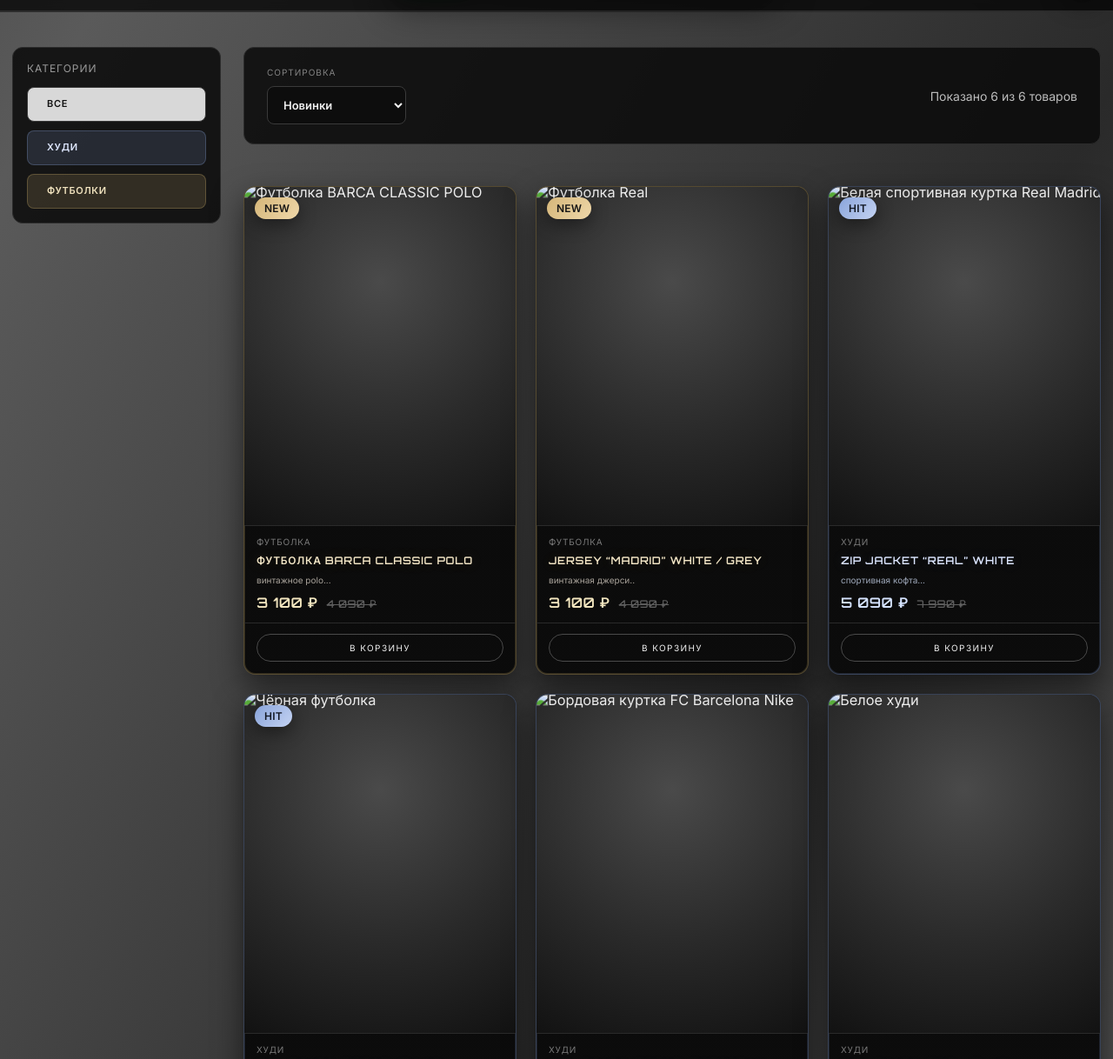
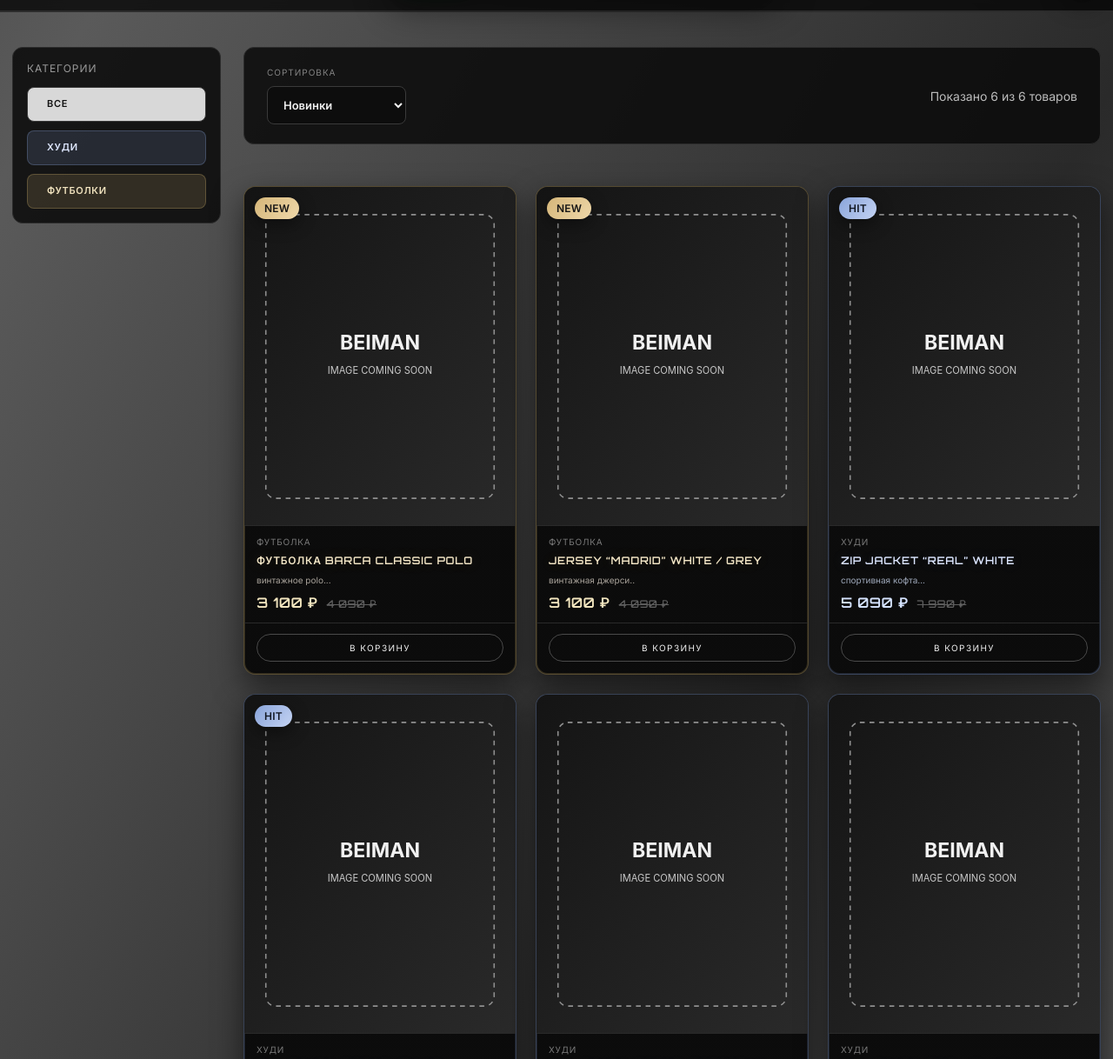
Before and after one commit to mishak228228-creator/beiman-site, a website: page index.html in a window 1280 px wide. Shown: the part 67-1285 px from the top of the page at 87% size. Drawn offline with Linux system fonts and the light colour scheme.

Commit message:
Fix assets serving and deployment paths

```diff
--- a/index.html
+++ b/index.html
@@ -235,7 +235,7 @@
               <a class="product-link" href="#">
                 <div class="product-media">
                   <img
-                    src="/assets/c__Users_User_AppData_Roaming_Cursor_User_workspaceStorage_73735b8900f2d3f26b177be60bb74018_images_photo_2026-04-08_21-24-44-be7e1c7f-c3e7-496b-ae99-5784770accf7.png"
+                    src="/assets/product-placeholder.svg"
                     alt="Белая спортивная куртка Real Madrid"
                   />
                   <span class="product-badge">HIT</span>
@@ -256,7 +256,7 @@
               <a class="product-link" href="#">
                 <div class="product-media">
                   <img
-                    src="/assets/c__Users_User_AppData_Roaming_Cursor_User_workspaceStorage_73735b8900f2d3f26b177be60bb74018_images_photo_2026-04-08_21-24-40-f0b3b725-8b15-4229-8097-77b86de7e3b5.png"
+                    src="/assets/product-placeholder.svg"
                     alt="Чёрная футболка"
                   />
                   <span class="product-badge">HIT</span>
@@ -277,7 +277,7 @@
               <a class="product-link" href="#">
                 <div class="product-media">
                   <img
-                    src="/assets/c__Users_User_AppData_Roaming_Cursor_User_workspaceStorage_73735b8900f2d3f26b177be60bb74018_images_photo_2026-04-08_21-24-38-e1b935f4-01fb-498c-a73a-d2ea1cbc1de3.png"
+                    src="/assets/product-placeholder.svg"
                     alt="Бордовая куртка FC Barcelona Nike"
                   />
                   <span class="product-badge product-badge--empty"></span>
@@ -298,7 +298,7 @@
               <a class="product-link" href="#">
                 <div class="product-media">
                   <img
-                    src="/assets/c__Users_User_AppData_Roaming_Cursor_User_workspaceStorage_73735b8900f2d3f26b177be60bb74018_images_photo_2026-04-08_21-24-42-a0e7e20f-536e-4a68-864b-d4ba0186667c.png"
+                    src="/assets/product-placeholder.svg"
                     alt="Белое худи"
                   />
                   <span class="product-badge product-badge--empty"></span>
@@ -319,7 +319,7 @@
               <a class="product-link" href="#">
                 <div class="product-media">
                   <img
-                    src="/assets/c__Users_User_AppData_Roaming_Cursor_User_workspaceStorage_73735b8900f2d3f26b177be60bb74018_images_photo_2026-04-09_13-58-09-60c1492f-9428-4f54-b47f-7ea217c83894.png"
+                    src="/assets/product-placeholder.svg"
                     alt="Футболка BARCA CLASSIC POLO"
                   />
                   <span class="product-badge">NEW</span>
@@ -340,7 +340,7 @@
               <a class="product-link" href="#">
                 <div class="product-media">
                   <img
-                    src="/assets/c__Users_User_AppData_Roaming_Cursor_User_workspaceStorage_73735b8900f2d3f26b177be60bb74018_images_photo_2026-04-09_14-00-25-fe701520-ac18-4e7b-b2ea-a274f6469e88.png"
+                    src="/assets/product-placeholder.svg"
                     alt="Футболка Real"
                   />
                   <span class="product-badge">NEW</span>
--- a/script.js
+++ b/script.js
@@ -414,7 +414,7 @@
     oldPrice: "7 990 ₽",
     badge: "HIT",
     image:
-      "/assets/c__Users_User_AppData_Roaming_Cursor_User_workspaceStorage_73735b8900f2d3f26b177be60bb74018_images_photo_2026-04-08_21-24-44-be7e1c7f-c3e7-496b-ae99-5784770accf7.png",
+      "/assets/product-placeholder.svg",
     imageAlt: "Белая спортивная куртка Real Madrid",
     lead:
       "Стильная спортивная кофта на молнии в винтажном стиле. Выполнена из плотной ткани lining собственного производства, которая сохраняет форму и обеспечивает комфортную посадку без лишнего объема. Контрастные вставки и аккуратная вышивка придают изделию премиальный внешний вид, делая его универсальным выбором как для повседневной носки, так и для стильных образов. Мягкий и приятный к телу материал обеспечивает комфорт в течение всего дня, а продуманный крой гарантирует удобство и свободу движений. Фирменные элементы выполнены с высокой износостойкостью, сохраняя внешний вид даже после множества стирок.",
@@ -433,7 +433,7 @@
     oldPrice: "7 990 ₽",
     badge: "HIT",
     image:
-      "/assets/c__Users_User_AppData_Roaming_Cursor_User_workspaceStorage_73735b8900f2d3f26b177be60bb74018_images_photo_2026-04-08_21-24-40-f0b3b725-8b15-4229-8097-77b86de7e3b5.png",
+      "/assets/product-placeholder.svg",
     imageAlt: "Спортивная куртка на молнии",
     lead:
       "Стильная спортивная кофта на молнии в винтажном стиле. Выполнена из плотной ткани lining собственного производства, которая сохраняет форму и обеспечивает комфортную посадку без лишнего объема. Контрастные вставки и аккуратная вышивка придают изделию премиальный внешний вид, делая его универсальным выбором как для повседневной носки, так и для стильных образов. Мягкий и приятный к телу материал обеспечивает комфорт в течение всего дня, а продуманный крой гарантирует удобство и свободу движений. Фирменные элементы выполнены с высокой износостойкостью, сохраняя внешний вид даже после множества стирок.",
@@ -452,7 +452,7 @@
     oldPrice: "7 990 ₽",
     badge: "",
     image:
-      "/assets/c__Users_User_AppData_Roaming_Cursor_User_workspaceStorage_73735b8900f2d3f26b177be60bb74018_images_photo_2026-04-08_21-24-38-e1b935f4-01fb-498c-a73a-d2ea1cbc1de3.png",
+      "/assets/product-placeholder.svg",
     imageAlt: "Бордовая куртка FC Barcelona Nike",
     lead:
       "Стильная спортивная кофта на молнии в винтажном стиле. Выполнена из плотной ткани lining собственного производства, которая сохраняет форму и обеспечивает комфортную посадку без лишнего объема. Контрастные вставки и аккуратная вышивка придают изделию премиальный внешний вид, делая его универсальным выбором как для повседневной носки, так и для стильных образов. Мягкий и приятный к телу материал обеспечивает комфорт в течение всего дня, а продуманный крой гарантирует удобство и свободу движений. Фирменные элементы выполнены с высокой износостойкостью, сохраняя внешний вид даже после множества стирок.",
@@ -471,7 +471,7 @@
     oldPrice: "7 990 ₽",
     badge: "",
     image:
-      "/assets/c__Users_User_AppData_Roaming_Cursor_User_workspaceStorage_73735b8900f2d3f26b177be60bb74018_images_photo_2026-04-08_21-24-42-a0e7e20f-536e-4a68-864b-d4ba0186667c.png",
+      "/assets/product-placeholder.svg",
     imageAlt: "Сине-белая спортивная куртка",
     lead:
       "Стильная спортивная кофта на молнии в винтажном стиле. Выполнена из плотной ткани lining собственного производства, которая сохраняет форму и обеспечивает комфортную посадку без лишнего объема. Контрастные вставки и аккуратная вышивка придают изделию премиальный внешний вид, делая его универсальным выбором как для повседневной носки, так и для стильных образов. Мягкий и приятный к телу материал обеспечивает комфорт в течение всего дня, а продуманный крой гарантирует удобство и свободу движений. Фирменные элементы выполнены с высокой износостойкостью, сохраняя внешний вид даже после множества стирок.",
@@ -490,7 +490,7 @@
     oldPrice: "4 090 ₽",
     badge: "NEW",
     image:
-      "/assets/c__Users_User_AppData_Roaming_Cursor_User_workspaceStorage_73735b8900f2d3f26b177be60bb74018_images_photo_2026-04-09_13-58-09-60c1492f-9428-4f54-b47f-7ea217c83894.png",
+      "/assets/product-placeholder.svg",
     imageAlt: "Футболка BARCA CLASSIC POLO",
     lead:
       "Винтажная футболка в стиле легендарного клуба FC Barcelona — баланс спортивной эстетики и повседневной моды. Классические цвета с вертикальными вставками, аккуратный polo-воротник, логотип Nike и эмблема клуба создают премиальный и узнаваемый образ. Модель легко сочетается с джинсами, шортами и спортивными брюками.",
@@ -510,7 +510,7 @@
     oldPrice: "4 090 ₽",
     badge: "NEW",
     image:
-      "/assets/c__Users_User_AppData_Roaming_Cursor_User_workspaceStorage_73735b8900f2d3f26b177be60bb74018_images_photo_2026-04-09_14-00-25-fe701520-ac18-4e7b-b2ea-a274f6469e88.png",
+      "/assets/product-placeholder.svg",
     imageAlt: "JERSEY MADRID WHITE GREY",
     lead:
       "Винтажная футбольная джерси, вдохновленная эстетикой Real Madrid — символом истории, стиля и доминирования на поле. Модель выполнена из легкой дышащей ткани, которая обеспечивает комфорт даже при активном движении. Контрастные вставки и аккуратная вышивка создают премиальный внешний вид с акцентом на ретро-футбольную культуру. Идеальный выбор как для повседневного стиля, так и для создания спортивного образа.",
```
Also changed, not shown: server.js (+5 -2 lines), assets/product-placeholder.svg (added), 1 other file.
